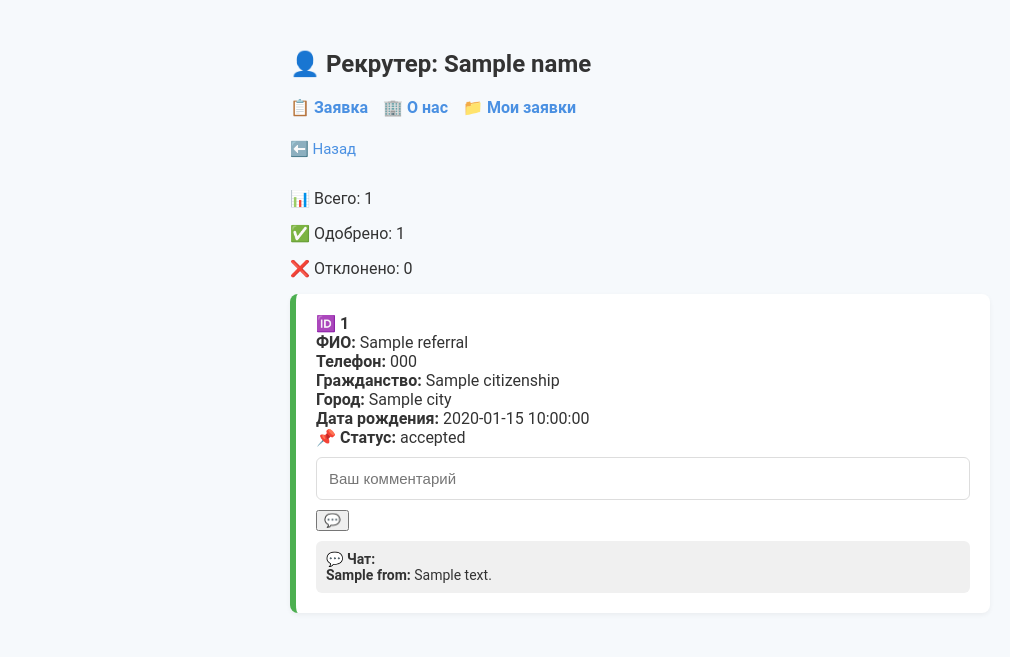
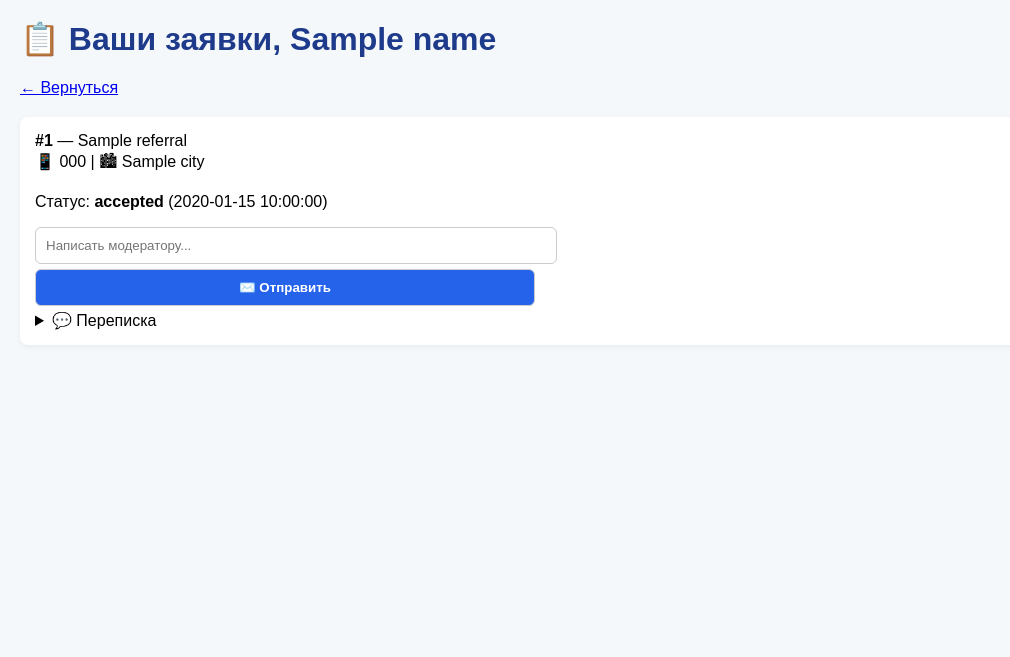
Before and after one commit to markovarc/hr-mini-app, a Flask app: template templates/recruiter.html in a window 1280 px wide. Shown: the top 657 px of the page, without its empty margins (0-1010 px from the left). Run offline with Flask 3, Linux system fonts and the light colour scheme; the template is opened without the code that fills it: most values are stand-ins (such as "Sample title", 1, 10 or a date in 2020).

Commit message:
✅ Удалён последний секрет, проект чист

```diff
--- a/requirements.txt
+++ b/requirements.txt
@@ -1 +1,3 @@
 flask
+gspread
+oauth2client
--- a/server.py
+++ b/server.py
@@ -1,182 +1,122 @@
-from flask import Flask, request, render_template, redirect, session
-import json, uuid
-from functools import wraps
+from flask import Flask, render_template, request, redirect, url_for
+import json, os
+from datetime import datetime
+from google_sheets import add_to_all, add_to_approved
 
 app = Flask(__name__)
-app.secret_key = "secret123"
-
 DATA_FILE = "data.json"
-CONFIG_FILE = "config.json"
 
 def load_data():
-    try:
-        with open(DATA_FILE, "r") as f:
-            return json.load(f)
-    except:
+    if not os.path.exists(DATA_FILE):
         return []
+    with open(DATA_FILE, "r", encoding="utf-8") as f:
+        return json.load(f)
 
 def save_data(data):
-    with open(DATA_FILE, "w") as f:
-        json.dump(data, f, indent=2)
+    with open(DATA_FILE, "w", encoding="utf-8") as f:
+        json.dump(data, f, ensure_ascii=False, indent=2)
 
-def load_config():
-    with open(CONFIG_FILE, "r") as f:
-        return json.load(f)
-
-def admin_required(f):
-    @wraps(f)
-    def decorated(*args, **kwargs):
-        if not session.get("admin"):
-            return redirect("/admin/login")
-        return f(*args, **kwargs)
-    return decorated
-
-@app.route("/", methods=["GET", "POST"])
-def form_page():
-    submitted = False
-    if request.method == "POST":
-        form = request.form
-        entry = {
-            "id": str(uuid.uuid4())[:8],
-            "recruiter": form.get("recruiter"),
-            "referral": {
-                "name": form.get("name") or "-",
-                "phone": form.get("phone") or "-",
-                "citizenship": form.get("citizenship") or "-",
-                "city": form.get("city") or "-",
-                "dob": form.get("dob") or "-"
-            },
-            "status": "new",
-            "chat": [],
-            "deleted": False
-        }
-        db = load_data()
-        db.append(entry)
-        save_data(db)
-        submitted = True
-    return render_template("form.html", submitted=submitted)
-
-@app.route("/home")
-def home():
-    return render_template("home.html")
-
-@app.route("/recruiter_lookup")
-def recruiter_lookup():
-    return render_template("recruiter_lookup.html")
+@app.route("/")
+def recruiter_view():
+    return render_template("index.html")
 
 @app.route("/submit", methods=["POST"])
 def submit():
-    return redirect("/")
+    data = load_data()
+    entry = {
+        "id": len(data) + 1,
+        "recruiter": request.form.get("recruiter", "Неизвестный"),
+        "referral": {
+            "name": request.form.get("name", "-"),
+            "phone": request.form.get("phone", "-"),
+            "citizenship": request.form.get("citizenship", "-"),
+            "city": request.form.get("city", "-"),
+            "dob": request.form.get("dob", "-")
+        },
+        "status": "Новая",
+        "created_at": datetime.now().strftime("%d.%m.%Y %H:%M"),
+        "chat": [],
+        "comments": []
+    }
+    data.append(entry)
+    save_data(data)
 
-@app.route("/recruiter")
+    # Добавим в Google Таблицу (все заявки)
+    add_to_all([
+        entry["recruiter"],
+        entry["referral"]["name"],
+        entry["referral"]["phone"],
+        entry["referral"]["city"],
+        entry["referral"]["dob"],
+        entry["referral"]["citizenship"],
+        entry["status"],
+        entry["created_at"]
+    ])
+    return redirect("/thanks")
+
+@app.route("/thanks")
+def thanks():
+    return "✅ Заявка отправлена! Ожидайте модератора."
+
+@app.route("/admin", methods=["GET", "POST"])
+def admin():
+    data = load_data()
+
+    if request.method == "POST":
+        id = int(request.form.get("id"))
+        action = request.form.get("action")
+        comment = request.form.get("comment", "").strip()
+
+        for item in data:
+            if item["id"] == id:
+                if action == "accept":
+                    item["status"] = "Принята"
+                    add_to_approved([
+                        item["recruiter"],
+                        item["referral"]["name"],
+                        item["referral"]["phone"],
+                        item["referral"]["city"],
+                        item["referral"]["dob"],
+                        item["referral"]["citizenship"],
+                        "Принята",
+                        item["created_at"]
+                    ])
+                elif action == "reject":
+                    item["status"] = "Отклонена"
+                elif action == "checking":
+                    item["status"] = "На проверке"
+
+                if comment:
+                    item["comments"].append({"role": "admin", "text": comment})
+
+        save_data(data)
+        return redirect("/admin")
+
+    return render_template("admin.html", entries=data)
+
+@app.route("/recruiter", methods=["GET", "POST"])
 def recruiter_panel():
-    name = request.args.get("name", "").strip()
-    db = load_data()
-    my = [e for e in db if e["recruiter"].lower() == name.lower() and not e["deleted"]]
-    return render_template("recruiter.html", name=name, entries=my)
+    data = load_data()
+    recruiter_name = request.args.get("name")
 
-@app.route("/edit/<id>", methods=["POST"])
-def edit_entry(id):
-    db = load_data()
-    for e in db:
-        if e["id"] == id and e["status"] == "new":
-            e["referral"]["name"] = request.form.get("name")
-            e["referral"]["phone"] = request.form.get("phone")
-            e["referral"]["citizenship"] = request.form.get("citizenship")
-            e["referral"]["city"] = request.form.get("city")
-            e["referral"]["dob"] = request.form.get("dob")
-    save_data(db)
-    return redirect(f"/recruiter?name={e['recruiter']}")
+    if request.method == "POST":
+        id = int(request.form.get("id"))
+        message = request.form.get("message")
+        for item in data:
+            if item["id"] == id:
+                item["comments"].append({"role": "recruiter", "text": message})
+                break
+        save_data(data)
+        return redirect(url_for("recruiter_panel", name=recruiter_name))
 
-@app.route("/delete/<id>")
-def delete_entry(id):
-    db = load_data()
-    for e in db:
-        if e["id"] == id:
-            e["deleted"] = True
-    save_data(db)
-    return redirect("/admin")
+    filtered = [x for x in data if x["recruiter"].lower() == recruiter_name.lower()]
+    return render_template("recruiter.html", entries=filtered, name=recruiter_name)
 
-@app.route("/admin/login", methods=["GET", "POST"])
-def admin_login():
-    if request.method == "POST":
-        pwd = request.form.get("password")
-        cfg = load_config()
-        if pwd == cfg.get("admin_password"):
-            session["admin"] = True
-            return redirect("/admin")
-        else:
-            return "❌ Неверный пароль"
-    return '''
-    <h2>🔐 Вход для администратора</h2>
-    <form method="POST">
-        Пароль: <input name="password" type="password">
-        <button>Войти</button>
-    </form>
-    '''
-
-@app.route("/admin")
-@admin_required
-def admin():
-    db = load_data()
-    tab = request.args.get("tab", "new")
-    if tab == "new":
-        entries = [e for e in db if e["status"] == "new" and not e["deleted"]]
-    elif tab == "checking":
-        entries = [e for e in db if e["status"] == "checking" and not e["deleted"]]
-    elif tab == "accepted":
-        entries = [e for e in db if e["status"] == "accepted" and not e["deleted"]]
-    elif tab == "rejected":
-        entries = [e for e in db if e["status"] == "rejected" and not e["deleted"]]
-    elif tab == "trash":
-        entries = [e for e in db if e["deleted"]]
-    else:
-        entries = db
-    return render_template("admin.html", entries=entries, tab=tab)
-
-@app.route("/status/<id>/<action>")
-@admin_required
-def update_status(id, action):
-    db = load_data()
-    for e in db:
-        if e["id"] == id:
-            if action in ["checking", "accepted", "rejected"]:
-                e["status"] = action
-    save_data(db)
-    return redirect("/admin")
-
-@app.route("/comment/<id>", methods=["POST"])
-@admin_required
-def comment(id):
-    msg = request.form.get("msg")
-    db = load_data()
-    for e in db:
-        if e["id"] == id:
-            e["chat"].append({"from": "admin", "text": msg})
-    save_data(db)
-    return redirect("/admin")
-
-@app.route("/recruiter_comment/<id>", methods=["POST"])
-def recruiter_comment(id):
-    msg = request.form.get("msg")
-    db = load_data()
-    for e in db:
-        if e["id"] == id:
-            e["chat"].append({"from": "recruiter", "text": msg})
-            return redirect(f"/recruiter?name={e['recruiter']}")
-    save_data(db)
-    return "❌ Не найдено"
-
-@app.route("/clear_trash")
-@admin_required
-def clear_trash():
-    db = load_data()
-    db = [e for e in db if not e["deleted"]]
-    save_data(db)
-    return redirect("/admin?tab=trash")
-
-import os
-
-if __name__ == "__main__":
-    port = int(os.environ.get("PORT", 5000))
-    app.run(host="0.0.0.0", port=port)
+@app.route("/delete", methods=["POST"])
+def delete():
+    id = int(request.form.get("id"))
+    name = request.form.get("name")
+    data = load_data()
+    data = [d for d in data if d["id"] != id]
+    save_data(data)
+    return redirect(url_for("recruiter_panel", name=name))
--- a/static/style.css
+++ b/static/style.css
@@ -1,133 +1,40 @@
 body {
-    font-family: "Roboto", sans-serif;
-    background: #f6f9fc;
-    color: #333;
-    padding: 30px;
-    margin: 0;
+  font-family: Arial, sans-serif;
+  background: #f4f8fb;
+  margin: 0;
+  padding: 0 20px;
 }
 
-.container {
-    max-width: 700px;
-    margin: auto;
+h1 {
+  color: #1e3a8a;
+  margin-top: 20px;
 }
 
-.form-card {
-    background: #fff;
-    border-radius: 10px;
-    padding: 25px;
-    box-shadow: 0 4px 12px rgba(0,0,0,0.05);
-    margin-bottom: 30px;
+form {
+  margin-top: 10px;
 }
 
-input, textarea {
-    width: 100%;
-    padding: 12px;
-    margin: 10px 0;
-    border: 1px solid #ddd;
-    border-radius: 6px;
-    font-size: 15px;
-    box-sizing: border-box;
+input, textarea, button {
+  display: block;
+  width: 100%;
+  max-width: 500px;
+  margin: 5px 0;
+  padding: 10px;
+  border-radius: 6px;
+  border: 1px solid #ccc;
 }
 
-label {
-    margin-top: 15px;
-    display: block;
-    font-weight: bold;
+button {
+  background: #2563eb;
+  color: white;
+  font-weight: bold;
+  cursor: pointer;
 }
 
-button.btn {
-    background: #4A90E2;
-    color: white;
-    border: none;
-    padding: 12px 20px;
-    border-radius: 6px;
-    cursor: pointer;
-    font-size: 16px;
-    transition: background 0.3s ease;
-    margin-top: 10px;
+.card {
+  background: white;
+  border-radius: 8px;
+  padding: 15px;
+  margin: 20px 0;
+  box-shadow: 0 2px 6px rgba(0,0,0,0.05);
 }
-
-button.btn:hover {
-    background: #3c7acb;
-}
-
-.tabs {
-    margin: 20px 0;
-    display: flex;
-    gap: 15px;
-    flex-wrap: wrap;
-}
-
-.tabs a {
-    text-decoration: none;
-    color: #4A90E2;
-    font-weight: bold;
-    border-bottom: 2px solid transparent;
-}
-
-.tabs a:hover {
-    border-color: #4A90E2;
-}
-
-.entry {
-    background: white;
-    padding: 20px;
-    margin: 15px 0;
-    border-radius: 8px;
-    border-left: 6px solid #ccc;
-    box-shadow: 0 2px 5px rgba(0,0,0,0.05);
-}
-
-.entry.new { border-color: #2196f3; }
-.entry.checking { border-color: #ff9800; }
-.entry.accepted { border-color: #4caf50; }
-.entry.rejected {
-    border-color: #f44336;
-    text-decoration: line-through;
-    opacity: 0.6;
-}
-
-.chat {
-    background: #f0f0f0;
-    padding: 10px;
-    margin-top: 10px;
-    border-radius: 6px;
-    font-size: 14px;
-}
-
-.back-link {
-    display: inline-block;
-    margin-bottom: 15px;
-    font-size: 15px;
-    color: #4A90E2;
-    text-decoration: none;
-}
-
-.back-link:hover {
-    text-decoration: underline;
-}
-
-@media (max-width: 600px) {
-    .container {
-        padding: 10px;
-    }
-
-    input, textarea {
-        font-size: 16px;
-        padding: 10px;
-    }
-
-    button.btn {
-        width: 100%;
-        font-size: 16px;
-    }
-
-    .tabs {
-        flex-direction: column;
-        gap: 10px;
-    }
-
-    .tabs a {
-        font-size: 16px;
-    }
-}
--- a/templates/recruiter.html
+++ b/templates/recruiter.html
@@ -1,64 +1,43 @@
 <!DOCTYPE html>
-<html>
+<html lang="ru">
 <head>
   <meta charset="UTF-8">
   <title>Мои заявки</title>
-  <meta name="viewport" content="width=device-width, initial-scale=1">
   <link rel="stylesheet" href="/static/style.css">
 </head>
 <body>
-  <div class="container">
-    <h2>👤 Рекрутер: {{ name }}</h2>
+  <h1>📋 Ваши заявки, {{ name }}</h1>
+  <a href="/">← Вернуться</a>
 
-    <div class="tabs">
-      <a href="/">📋 Заявка</a>
-      <a href="/home">🏢 О нас</a>
-      <a href="/recruiter_lookup">📁 Мои заявки</a>
-    </div>
+  {% for entry in entries %}
+    <div class="card">
+      <b>#{{ entry.id }}</b> — {{ entry.referral.name }}<br>
+      📱 {{ entry.referral.phone }} | 🏙 {{ entry.referral.city }}
+      <p>Статус: <b>{{ entry.status }}</b> ({{ entry.created_at }})</p>
 
-    <p><a href="/" class="back-link">⬅️ Назад</a></p>
-
-    <p>📊 Всего: {{ entries|length }}</p>
-    <p>✅ Одобрено: {{ entries|selectattr('status', 'equalto', 'accepted')|list|length }}</p>
-    <p>❌ Отклонено: {{ entries|selectattr('status', 'equalto', 'rejected')|list|length }}</p>
-
-    {% for e in entries %}
-    <div class="entry {{ e.status }}">
-      <strong>🆔 {{ e.id }}</strong><br>
-      <strong>ФИО:</strong> {{ e.referral.name }}<br>
-      <strong>Телефон:</strong> {{ e.referral.phone }}<br>
-      <strong>Гражданство:</strong> {{ e.referral.citizenship }}<br>
-      <strong>Город:</strong> {{ e.referral.city }}<br>
-      <strong>Дата рождения:</strong> {{ e.referral.dob }}<br>
-      <strong>📌 Статус:</strong> {{ e.status }}<br>
-
-      {% if e.status == 'new' %}
-      <form method="POST" action="/edit/{{ e.id }}">
-        <input name="name" value="{{ e.referral.name }}">
-        <input name="phone" value="{{ e.referral.phone }}">
-        <input name="citizenship" value="{{ e.referral.citizenship }}">
-        <input name="city" value="{{ e.referral.city }}">
-        <input name="dob" value="{{ e.referral.dob }}">
-        <button class="btn">✏️ Обновить</button>
-      </form>
-      <p><a href="/delete/{{ e.id }}">🗑 Удалить</a></p>
+      {% if entry.status == "Новая" %}
+        <form method="POST" action="/delete">
+          <input type="hidden" name="id" value="{{ entry.id }}">
+          <input type="hidden" name="name" value="{{ name }}">
+          <button>🗑 Удалить заявку</button>
+        </form>
       {% endif %}
 
-      <form action="/recruiter_comment/{{ e.id }}" method="POST">
-        <input name="msg" placeholder="Ваш комментарий">
-        <button>💬</button>
+      <form method="POST">
+        <input type="hidden" name="id" value="{{ entry.id }}">
+        <input type="text" name="message" placeholder="Написать модератору...">
+        <button>✉️ Отправить</button>
       </form>
 
-      {% if e.chat %}
-      <div class="chat">
-        <strong>💬 Чат:</strong><br>
-        {% for c in e.chat %}
-          <b>{{ c.from }}:</b> {{ c.text }}<br>
-        {% endfor %}
-      </div>
+      {% if entry.comments %}
+        <details>
+          <summary>💬 Переписка</summary>
+          {% for c in entry.comments %}
+            <p><b>{{ c.role }}:</b> {{ c.text }}</p>
+          {% endfor %}
+        </details>
       {% endif %}
     </div>
-    {% endfor %}
-  </div>
+  {% endfor %}
 </body>
 </html>
```
Also changed, not shown: google_sheets.py (added, +15 -0 lines), templates/admin.html (+20 -37 lines), templates/index.html (+19 -27 lines), 1 other file.
